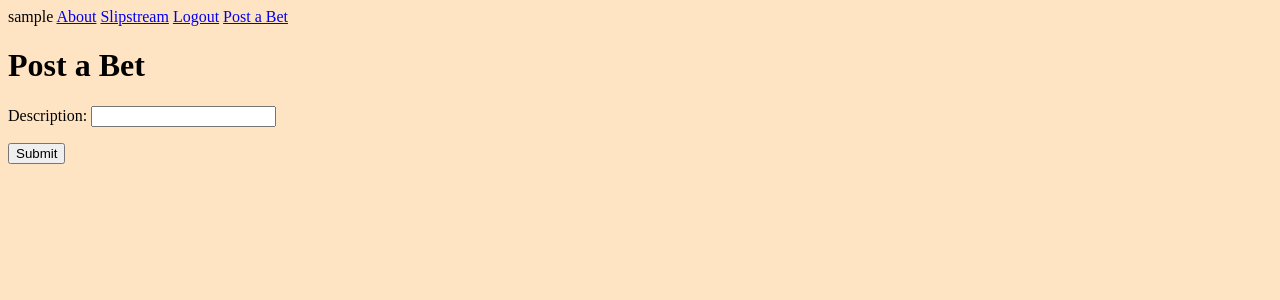
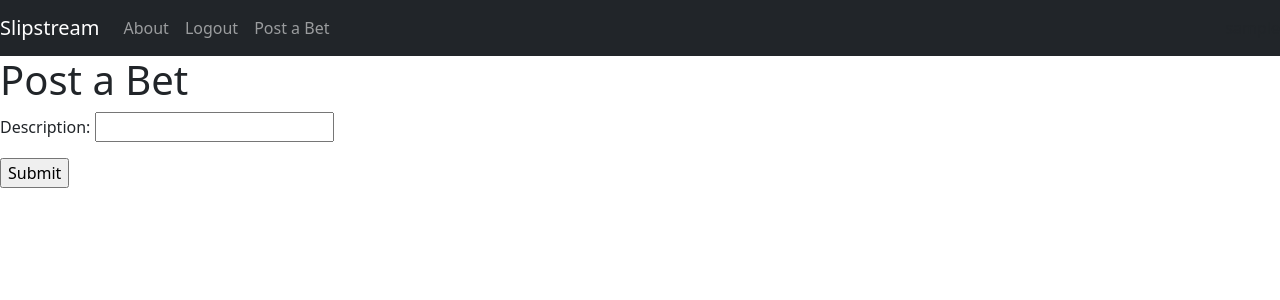
Before and after one commit to anandpatel48/Slipstream, a Django app: page /bets/new/ in a window 1280 px wide. Shown: the top 300 px of the page. Run offline with Django 4.2, Linux system fonts and the light colour scheme; the visitor is signed in with stand-in values (Sample User, id 1); some libraries are stand-ins or nearby versions.

Commit message:
nav bar styling

```diff
--- a/main_app/static/styles/main.css
+++ b/main_app/static/styles/main.css
@@ -1,3 +1,7 @@
 body {
-    background-color: bisque;
+    background-color: rgb(70, 149, 149);
 }
+
+.username {
+    color: white
+}
--- a/main_app/templates/base.html
+++ b/main_app/templates/base.html
@@ -5,25 +5,49 @@
     <meta charset="UTF-8">
     <meta http-equiv="X-UA-Compatible" content="IE=edge">
     <meta name="viewport" content="width=device-width, initial-scale=1.0">
-    <link rel="stylesheet" href="{% static 'styles/main.css' %}" />
+    <link href="https://cdn.jsdelivr.net/npm/bootstrap@5.2.0-beta1/dist/css/bootstrap.min.css" rel="stylesheet" integrity="sha384-0evHe/X+R7YkIZDRvuzKMRqM+OrBnVFBL6DOitfPri4tjfHxaWutUpFmBp4vmVor" crossorigin="anonymous">
+    <link href = "{% static 'styles/main.css' %}" rel = "stylesheet2">
     <script src="{% static 'scripts/app.js' %}" defer></script>
+    <script src="https://code.jquery.com/jquery-3.2.1.slim.min.js" integrity="sha384-KJ3o2DKtIkvYIK3UENzmM7KCkRr/rE9/Qpg6aAZGJwFDMVNA/GpGFF93hXpG5KkN" crossorigin="anonymous" defer></script>
+    <script src="https://cdn.jsdelivr.net/npm/popper.js@1.12.9/dist/umd/popper.min.js" integrity="sha384-ApNbgh9B+Y1QKtv3Rn7W3mgPxhU9K/ScQsAP7hUibX39j7fakFPskvXusvfa0b4Q" crossorigin="anonymous" defer></script>
+    <script src="https://cdn.jsdelivr.net/npm/bootstrap@4.0.0/dist/js/bootstrap.min.js" integrity="sha384-JZR6Spejh4U02d8jOt6vLEHfe/JQGiRRSQQxSfFWpi1MquVdAyjUar5+76PVCmYl" crossorigin="anonymous" defer></script>
     <title>Splipstream - {% block title %}{% endblock %}</title>
 </head>
 <body>
-    <nav>
+    <nav class="navbar navbar-expand-lg navbar-dark bg-dark">
         {% if user.is_authenticated %}
-        <span>{{user.username}}</span>
-        <a href = '/'>About</a>
-        <a href = "{% url 'slipstream' %}">Slipstream</a>
-        <a href = "{% url 'logout' %}">Logout</a>
-        <a href = "{% url 'bet_create' %}">Post a Bet</a>
+        <a class="navbar-brand" href = "{% url 'slipstream' %}">Slipstream</a>
+        <button class="navbar-toggler" type="button" data-toggle="collapse" data-target="#navbarNav" aria-controls="navbarNav" aria-expanded="false" aria-label="Toggle navigation">
+            <span class="navbar-toggler-icon"></span>
+        </button>
+        <div class="collapse navbar-collapse" id="navbarNav">
+            <ul class="navbar-nav">
+                <li class="nav-item active">
+                    <a class = "nav-link" href = '/'>About</a>
+                </li>
+                <li class = "nav-item active">
+                    <a class = "nav-link" href = "{% url 'logout' %}">Logout</a>
+                </li>
+                <li class = "nav-item active">
+                    <a class = "nav-link" href = "{% url 'bet_create' %}">Post a Bet</a>
+                </li>
+            </ul>
+        </div>
+        <span class = "username">{{user.username}}</span>
         {% else %}
-            <a href = "{% url 'login' %}">Log In</a>
-            <a href = "{% url 'signup' %}">Sign Up</a>
+        <div class = "collapse navbar-collapse" id = "navbarNav">
+            <ul class = "navbar-nav">
+                <li class = "nav-item active">
+                    <a href = "{% url 'login' %}">Log In</a>
+                </li>
+                <li class = "nav-item active">
+                    <a href = "{% url 'signup' %}">Sign Up</a>
+                </li>
+            </ul>
+        </div>
         {% endif %}
+
     </nav>
-    <div>
         {% block content %} {% endblock %}
-    </div>
 </body>
 </html>
```
